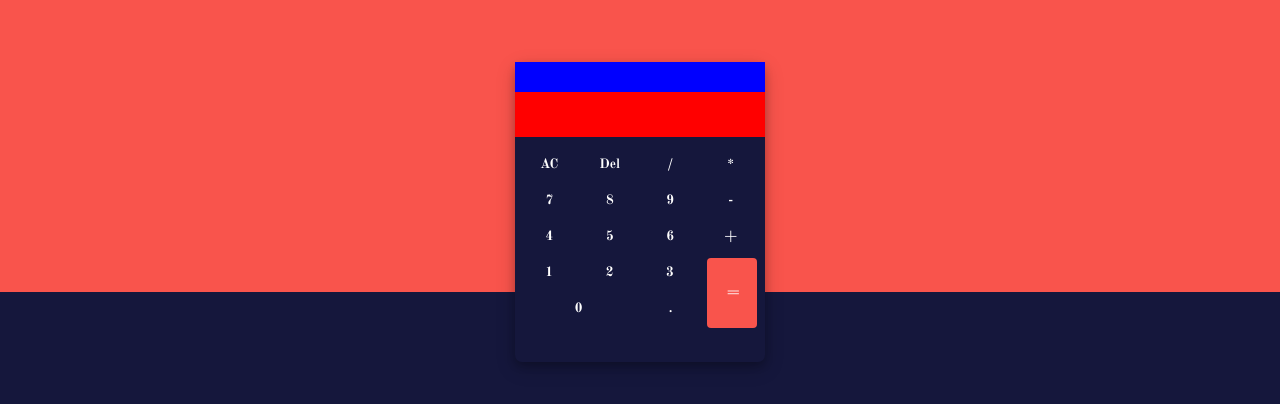
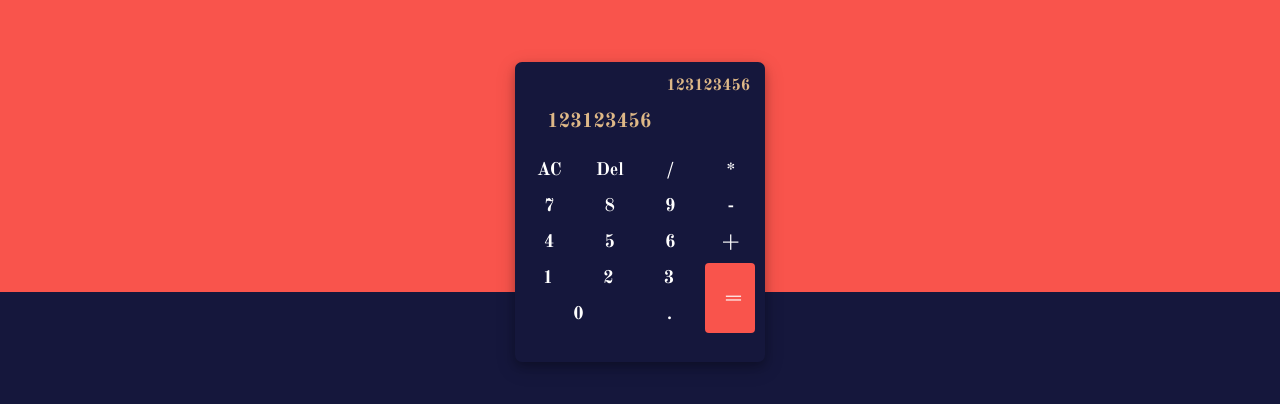
Before and after one commit to shreejal27/calculator, a plain HTML site: page index.html in a window 1280 px wide. Shown: the part 188-592 px from the top of the page. Drawn offline with nearby package versions, Linux system fonts and the light colour scheme.

Commit message:
managed css of calculator screens

```diff
--- a/index.html
+++ b/index.html
@@ -15,8 +15,8 @@
     <center>
       <div class="calculator">
         <div class="screen">
-          <div class="upperscreen"></div>
-          <div class="lowerscreen"></div>
+          <div class="upperscreen"><p id="top">123123456</p></div>
+          <div class="lowerscreen"><p id="bottom">123123456</p></div>
         </div>
         <button class="clear">AC</button>
         <button class="delete">Del</button>
--- a/styles.css
+++ b/styles.css
@@ -7,6 +7,7 @@
 
 body{
     background-color: #15173C;
+
 }
 
 center{
@@ -26,28 +27,31 @@ center{
     background-color: #15173C;
     border-radius: 7px;
     box-shadow:0 4px 8px 0 rgba(0, 0, 0, 0.2), 0 6px 20px 0 rgba(0, 0, 0, 0.19);
+
 }
 
 .screen{
     height: 25%;
     width: 100%;
-    margin-bottom: 10px;
-
+    margin-bottom: 15px;
     /* opacity: 50%; */
 
 }
 .upperscreen{
-    height: 40%;
-    background-color: blue;
-    color: burlywood;
+    height: 45%;
     font-size: 16px;
 }
 
 .lowerscreen{
-    height: 60%;
-    background-color: red;
+    height: 55%;
+    font-size: 20px;
+}
+
+p{
+    float: right;
+    padding-top: 14px;
     color: burlywood;
-    font-size: 20px;
+    margin-right: 15px;
 }
 
 button{
@@ -56,6 +60,7 @@ button{
     width: 50px;
     margin: 3px;
     background-color: #15173C;
+    font-size: 18px;
 }
 
 button:hover{
@@ -67,7 +72,7 @@ button:hover{
 
 #equal{
     float: right;
-    margin-right: 8px;
+    margin-right: 10px;
     padding: 20px;
     height: 70px;
     background-color: #F9544C;
```
